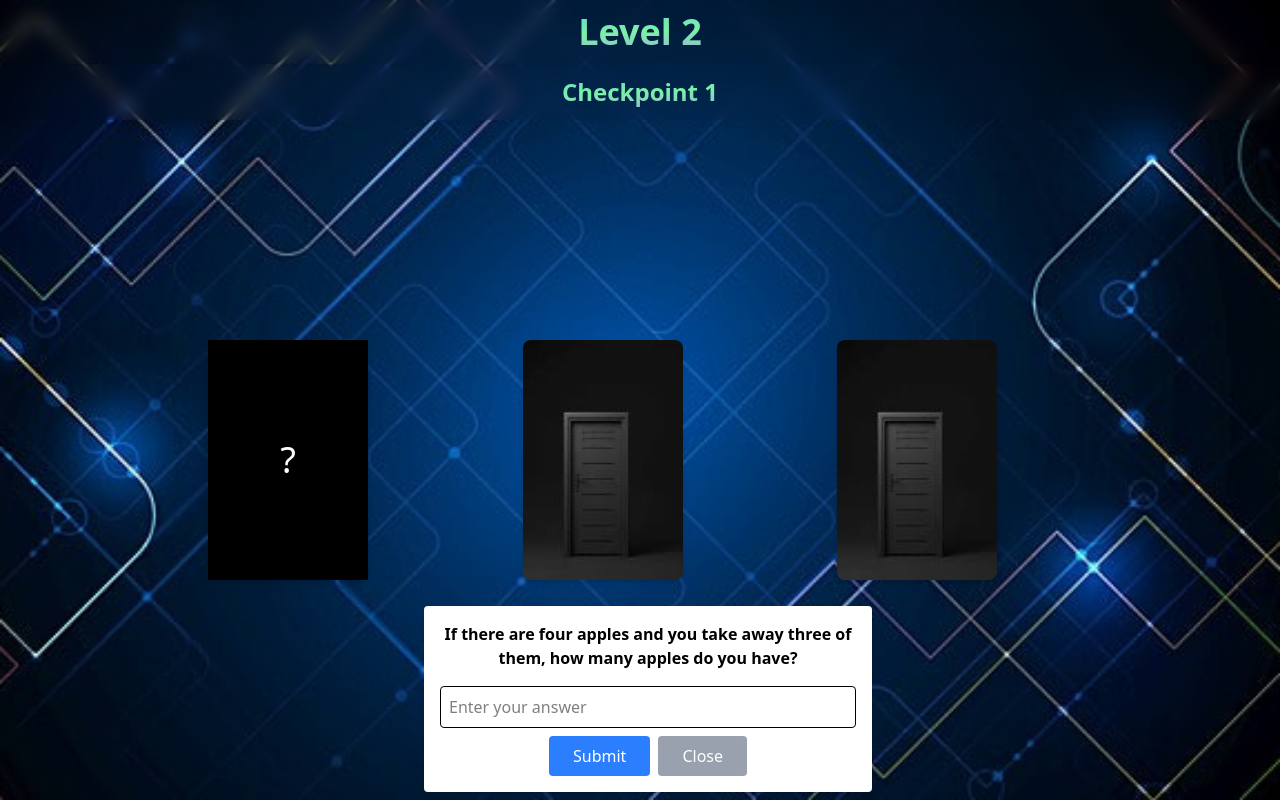
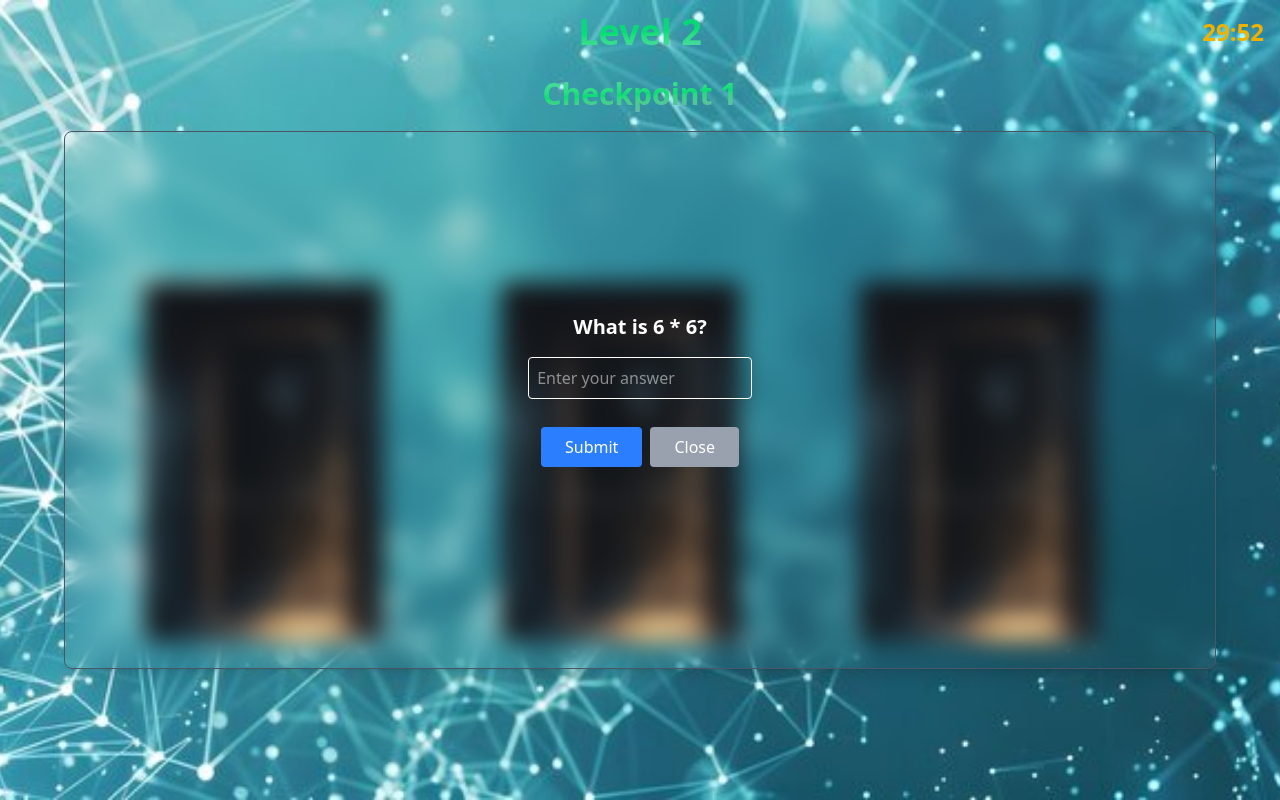
Before and after one commit to mohanaswarupaseepana/Genius-Gateway, a React (Vite) app: page /checkpoints in a window 1280 px wide. Both pictures are taken after a click on the element 288 px from the left and 460 px from the top of the page. Shown: the top 800 px of the page. Built offline with nearby package versions, Linux system fonts and the light colour scheme.

Commit message:
level 2 checkpoints

```diff
--- a/src/components/Checkpoints.jsx
+++ b/src/components/Checkpoints.jsx
@@ -1,35 +1,17 @@
-import React, { useState } from "react";
-import doorClosed from "/door_close.jpg";
-import doorOpen from "/door_open.jpg";
+import React, { useState, useEffect } from "react";
+import doorClosed from "/mysterious_close_door1.jpg";
+import doorOpen from "/mysterious_door_open.png";
 
-const checkpoints = [
-  {
-    id: 1,
-    title: "Checkpoint 1",
-    doors: [
-      { id: 1, question: "If there are four apples and you take away three of them, how many apples do you have?", answer: "3", isCorrect: true },
-      { id: 2, question: " How can you get 720 by using six zeros and any mathematical operator?", answer: "!", isCorrect: false },
-      { id: 3, question: "If Reema is the 50th fastest and 50th slowest runner in her school. How many students are there in the school?", answer: "99", isCorrect: false },
-    ],
-  },
-  {
-    id: 2,
-    title: "Checkpoint 2",
-    doors: [
-      { id: 4, question: "I am a three-digit number. My second-digit is four times bigger than the third digit and my first digit is three less than the second digit. What number am I?", answer: "141", isCorrect: false },
-      { id: 5, question: "How do you go from 98 to 720 using just one letter?", answer: "x", isCorrect: false },
-      { id: 6, question: "How many times can you subtract five from twenty-five?", answer: "1", isCorrect: true },
-    ],
-  },
-  {
-    id: 3,
-    title: "Checkpoint 3",
-    doors: [
-      { id: 7, question: "What can you put between 7 and 8 to get a result bigger than 7, but not quite as high as 8?", answer: ".", isCorrect: false },
-      { id: 8, question: "There are seven people at a party. They meet each other and each of them shakes hands only once with each of the others. How many handshakes will be there in total?", answer: "21", isCorrect: true },
-      { id: 9, question: " Find the next number in the series 7645, 5764, 4576, ..........", answer: "6457", isCorrect: false },
-    ],
-  },
+const allQuestions = [
+  { id: 1, question: "What is 2 + 2?", answer: "4" },
+  { id: 2, question: "What is 5 + 3?", answer: "8" },
+  { id: 3, question: "What is 10 - 7?", answer: "3" },
+  { id: 4, question: "What is the capital of France?", answer: "Paris" },
+  { id: 5, question: "What is 6 * 6?", answer: "36" },
+  { id: 6, question: "What is 15 / 3?", answer: "5" },
+  { id: 7, question: "What is the color of the sky?", answer: "Blue" },
+  { id: 8, question: "What is 12 + 4?", answer: "16" },
+  { id: 9, question: "What is 9 - 3?", answer: "6" },
 ];
 
 export default function DoorGame() {
@@ -40,61 +22,118 @@ export default function DoorGame() {
   const [error, setError] = useState("");
   const [isWinner, setIsWinner] = useState(false);
   const [checkpointMessage, setCheckpointMessage] = useState(null);
+  const [checkpoints, setCheckpoints] = useState([]);
+  const [correctDoors, setCorrectDoors] = useState({});
+  const [selectedQuestion, setSelectedQuestion] = useState(null);
+  const [randomNumber, setRandomNumber] = useState(null);
+  const [showRandomNumber, setShowRandomNumber] = useState(false); // State to control random number visibility
+  const [timer, setTimer] = useState(1800); // 30 minutes countdown (in seconds)
+
+  useEffect(() => {
+    const shuffledQuestions = [...allQuestions].sort(() => Math.random() - 0.5);
+    const shuffledCheckpoints = [1, 2, 3].map((checkpointId, index) => {
+      return {
+        id: checkpointId,
+        title: `Checkpoint ${checkpointId}`,
+        doors: shuffledQuestions.slice(index * 3, index * 3 + 3).map((question, i) => ({
+          id: checkpointId * 3 + i + 1,
+          ...question,
+        })),
+      };
+    });
+    setCheckpoints(shuffledCheckpoints);
+
+    const assignedCorrectDoors = {};
+    shuffledCheckpoints.forEach((checkpoint) => {
+      const randomDoor = checkpoint.doors[Math.floor(Math.random() * checkpoint.doors.length)];
+      assignedCorrectDoors[checkpoint.id] = randomDoor.id;
+    });
+    setCorrectDoors(assignedCorrectDoors);
+
+    // Start countdown timer
+    const timerInterval = setInterval(() => {
+      setTimer((prevTime) => {
+        if (prevTime <= 1) {
+          clearInterval(timerInterval);
+          return 0; // Stop the timer at 0
+        }
+        return prevTime - 1; // Decrement the timer every second
+      });
+    }, 1000);
+
+    // Clean up the interval when the component is unmounted
+    return () => clearInterval(timerInterval);
+  }, []);
+
+  const formatTime = (seconds) => {
+    const minutes = Math.floor(seconds / 60);
+    const remainingSeconds = seconds % 60;
+    return `${minutes.toString().padStart(2, "0")}:${remainingSeconds.toString().padStart(2, "0")}`;
+  };
 
   const handleDoorClick = (doorId) => {
     if (openedDoors.includes(doorId) || isWinner) return;
     setSelectedDoor(doorId);
     setUserAnswer("");
     setError("");
+    setRandomNumber(null);
+    setShowRandomNumber(false); // Reset random number visibility
+    const door = checkpoints[currentCheckpoint]?.doors.find((d) => d.id === doorId);
+    if (door) setSelectedQuestion(door.question);
   };
 
   const handleSubmit = () => {
     if (!selectedDoor || isWinner) return;
-    const door = checkpoints[currentCheckpoint].doors.find((d) => d.id === selectedDoor);
-    if (userAnswer.trim().toLowerCase() === door.answer.toLowerCase()) {
+    const door = checkpoints[currentCheckpoint]?.doors.find((d) => d.id === selectedDoor);
+    if (door && userAnswer.trim().toLowerCase() === door.answer.toLowerCase()) {
       setOpenedDoors([...openedDoors, selectedDoor]);
-      if (door.isCorrect) {
+      setSelectedDoor(null);
+      setSelectedQuestion(null);
+      const number = Math.floor(Math.random() * 3) + 1;
+      setRandomNumber(number);
+      setShowRandomNumber(true); // Set random number visibility to true
+      setUserAnswer("");
+
+      setTimeout(() => {
+        setShowRandomNumber(false); // Hide random number after some time
+        if (selectedDoor === correctDoors[checkpoints[currentCheckpoint]?.id]) {
           if (currentCheckpoint === checkpoints.length - 1) {
             setIsWinner(true);
           } else {
-          setTimeout(() => {
             setCheckpointMessage(`You have reached ${checkpoints[currentCheckpoint + 1].title}!`);
             setTimeout(() => {
               setCheckpointMessage(null);
               setCurrentCheckpoint(currentCheckpoint + 1);
               setOpenedDoors([]);
-              setSelectedDoor(null);
+              setRandomNumber(null);
             }, 2000);
-          }, 1000);
           }
         } else {
           setError("This is not the correct door to the next checkpoint!");
         }
+      }, 2000); // Adjust timeout to ensure the random number shows for a moment
     } else {
       setError("Incorrect answer! Try again.");
     }
   };
 
   return (
-    <div className="bg-[url('/bglevel2.jpg')] bg-cover bg-center bg-no-repeat h-screen flex flex-col items-center">
-      <header className="w-full backdrop-blur-sm text-transparent bg-clip-text text-4xl font-bold p-3 bg-gradient-to-br from-blue-400 via-green-300 to-purple-600 flex justify-center">
-        {isWinner ? "🎉 You are the Winner! 🎉" : "Level 2"}
+    <div className="bg-[url('/bg_image.jpg')] bg-cover bg-center bg-no-repeat h-screen flex flex-col items-center">
+      <header className="w-full  text-transparent bg-clip-text text-4xl font-bold p-3 bg-gradient-to-br from-white-400 via-green-400 to-blue-300 flex item-center justify-center ">
+        {isWinner ? "🎉 Congratulations, you reached the destination! 🎉" : "Level 2"}
       </header>
-      {checkpointMessage && (
-        <div className="text-2xl font-bold text-green-600 mt-4">{checkpointMessage}</div>
-      )}
-      {!isWinner && !checkpointMessage && (
+      {checkpointMessage && <div className="text-2xl font-bold text-green-600 absolute inset-0 flex items-center justify-center ">{checkpointMessage}</div>}
+      {!isWinner && !checkpointMessage && checkpoints.length > 0 && (
         <>
-          <header className="w-full backdrop-blur-sm text-transparent bg-clip-text text-2xl font-bold p-3 bg-gradient-to-br from-blue-400 via-green-300 to-purple-600 flex justify-center">
+          <header className="w-full  text-transparent bg-clip-text text-3xl font-bold p-3 bg-gradient-to-br from-blue-300 via-green-400 to-purple-600 flex justify-center ">
             {checkpoints[currentCheckpoint].title}
           </header>
-
-          <main className="flex-grow flex items-center justify-center p-4 w-[70%]">
+          <main className="flex-grow flex items-center justify-center p-4 w-[80%] ">
             <div className="grid grid-cols-3 gap-20 w-full max-w-6xl">
               {checkpoints[currentCheckpoint].doors.map((door) => (
                 <div
                   key={door.id}
-                  className="relative w-40 h-60 cursor-pointer transition-transform duration-300 hover:scale-105"
+                  className="relative w-60 h-90 cursor-pointer transition-transform duration-300 hover:scale-105"
                   onClick={() => handleDoorClick(door.id)}
                 >
                   <img
@@ -102,37 +141,25 @@ export default function DoorGame() {
                     alt={`Door ${door.id}`}
                     className="w-full h-full rounded-lg shadow-md"
                   />
-                  {!openedDoors.includes(door.id) && selectedDoor === door.id && (
-                    <div className="absolute inset-0 bg-black bg-opacity-50 flex items-center justify-center">
-                      <p className="text-white text-4xl">?</p>
-                    </div>
-                  )}
                 </div>
               ))}
             </div>
           </main>
         </>
       )}
-
-      {selectedDoor && !isWinner && !checkpointMessage && (
-        <div className="fixed bottom-0 left-1/2 -translate-x-1/2 w-full max-w-md bg-white p-4 shadow-md rounded m-2">
-          <p className="mb-4 font-semibold text-center">
-            {checkpoints[currentCheckpoint].doors.find((d) => d.id === selectedDoor)?.question}
-          </p>
+      {selectedDoor && selectedQuestion && !showRandomNumber && (
+        <div className="fixed inset-0 flex items-center justify-center m-4 ">
+          <div className="bg-transparent backdrop-blur-md bg-opacity-80 p-4 rounded-lg shadow-lg border border-gray-600 max-w-6xl w-full h-[70%] text-center flex flex-col items-center justify-center ">
+            <p className="mb-4 font-semibold text-xl text-white">{selectedQuestion}</p>
             <input
               type="text"
-            className="border p-2 rounded w-full mb-2"
+              className="border p-2 rounded w-[20%] mb-2 text-white"
               placeholder="Enter your answer"
               value={userAnswer}
               onChange={(e) => setUserAnswer(e.target.value)}
             />
-          <div className="flex justify-center">
-            <button
-              className="bg-blue-500 text-white px-6 py-2 rounded hover:bg-blue-600 mr-2"
-              onClick={handleSubmit}
-            >
-              Submit
-            </button>
+            <div className="flex justify-center m-5">
+              <button className="bg-blue-500 text-white px-6 py-2 rounded hover:bg-blue-600 mr-2" onClick={handleSubmit}>Submit</button>
               <button
                 className="bg-gray-400 text-white px-6 py-2 rounded hover:bg-gray-500"
                 onClick={() => setSelectedDoor(null)}
@@ -140,9 +167,21 @@ export default function DoorGame() {
                 Close
               </button>
             </div>
-          {error && <p className="text-red-500 mt-2 text-center">{error}</p>}
+            {error && <p className="text-red-500 mt-2">{error}</p>}
+          </div>
         </div>
       )}
+      {showRandomNumber && !selectedQuestion && (
+        <div className="fixed inset-0 flex items-center justify-center m-4 ">
+          <div className="bg-transparent backdrop-blur-md bg-opacity-80 p-4 rounded-lg shadow-lg border border-gray-600 max-w-6xl w-full h-[70%] text-center flex flex-col items-center justify-center ">
+            <p className="mb-4 font-semibold text-xl text-white">Random Number: {randomNumber}</p>
+          </div>
+        </div>
+      )}
+      {/* Timer Display */}
+      <div className="absolute top-4 right-4 text-2xl font-bold text-yellow-500">
+        {formatTime(timer)}
+      </div>
     </div>
   );
 }
```
Lines whose indentation alone changed are shown as unchanged.
